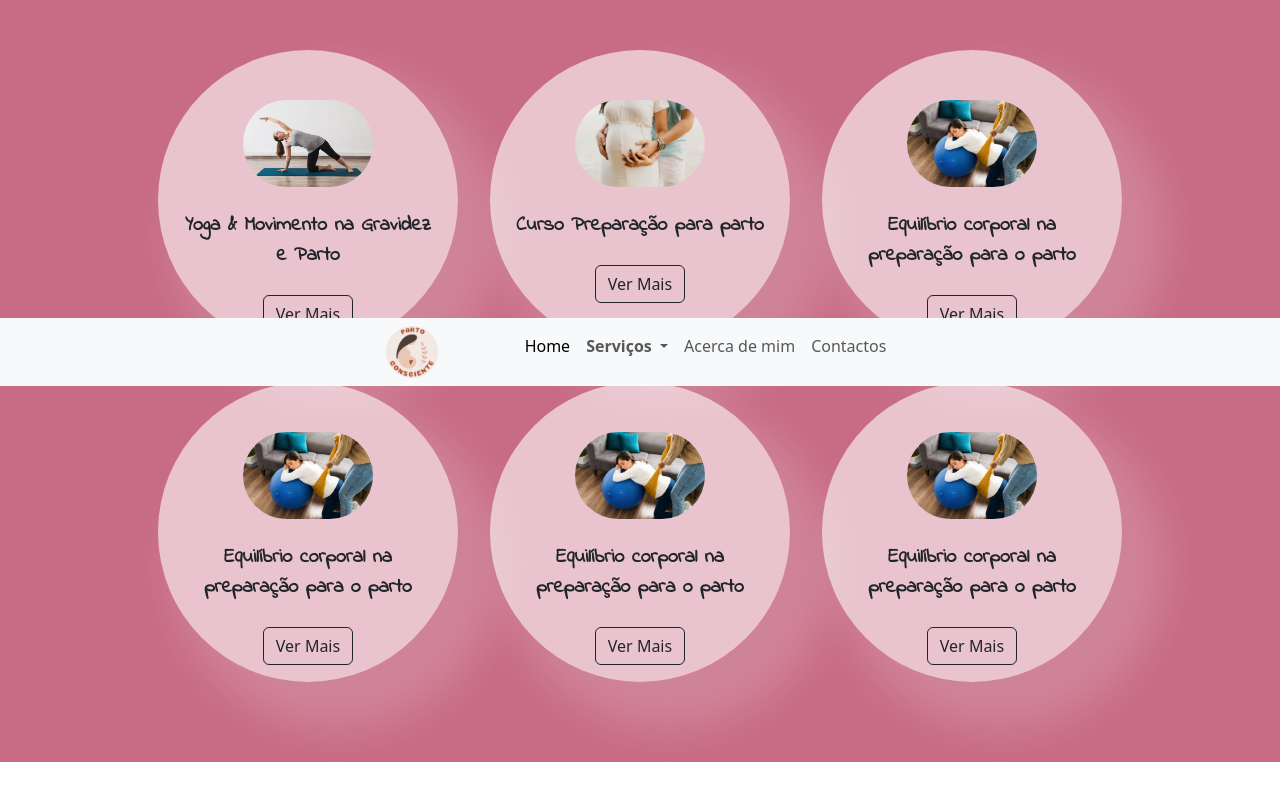
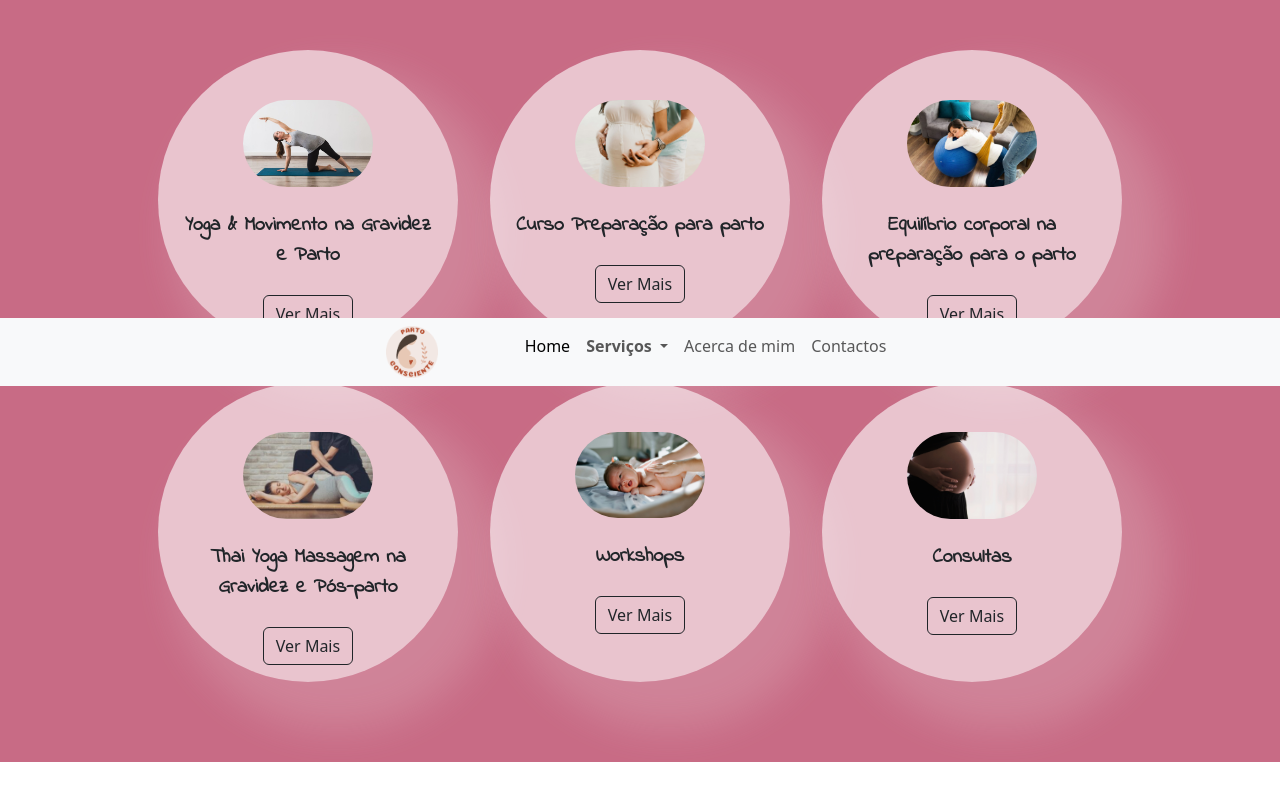
Before and after one commit to malschu/Business-Project, a plain HTML site: page services.html in a window 1280 px wide. Shown: the part 414-1214 px from the top of the page. Drawn offline with nearby package versions, Linux system fonts and the light colour scheme; a web font is replaced by a local one.

Commit message:
fixed content of elements

```diff
--- a/services.html
+++ b/services.html
@@ -57,7 +57,7 @@
           <div class="column col-md-4 m-3">
             <img
               src="media\rebozo-e1671476490653-768x513.jpg"
-              alt="pregnancy-workshop"
+              alt="pregnancy-rebozo"
               class="img-fluid service-image"
               width="100"
             />
@@ -70,43 +70,39 @@
           </div>
           <div class="column col-md-4 m-3">
             <img
-              src="media\rebozo-e1671476490653-768x513.jpg"
+              src="media\services-massagem.jpg"
               alt="pregnancy-workshop"
               class="img-fluid service-image"
               width="100"
             />
             <br /><br />
             <div class="col-title">
-              Equilíbrio corporal na preparação para o parto
+              Thai Yoga Massagem na Gravidez e Pós-parto
             </div>
             <br />
             <a href="#" class="btn btn-outline-dark">Ver Mais</a>
           </div>
           <div class="column col-md-4 m-3">
             <img
-              src="media\rebozo-e1671476490653-768x513.jpg"
-              alt="pregnancy-workshop"
+              src="media\services-workshops.jpg"
+              alt="pregnancy-massagem"
               class="img-fluid service-image"
               width="100"
             />
             <br /><br />
-            <div class="col-title">
-              Equilíbrio corporal na preparação para o parto
-            </div>
+            <div class="col-title">Workshops</div>
             <br />
             <a href="#" class="btn btn-outline-dark">Ver Mais</a>
           </div>
           <div class="column col-md-4 m-3">
             <img
-              src="media\rebozo-e1671476490653-768x513.jpg"
-              alt="pregnancy-workshop"
+              src="media\services-consultas.jpg"
+              alt="pregnancy-consultas"
               class="img-fluid service-image"
               width="100"
             />
             <br /><br />
-            <div class="col-title">
-              Equilíbrio corporal na preparação para o parto
-            </div>
+            <div class="col-title">Consultas</div>
             <br />
             <a href="#" class="btn btn-outline-dark">Ver Mais</a>
           </div>
```
Also changed, not shown: media/massagem-bebe-300x300.jpg (added), media/services-consultas.jpg (added), media/services-massagem.jpg (added), media/services-workshops.jpg (added).
